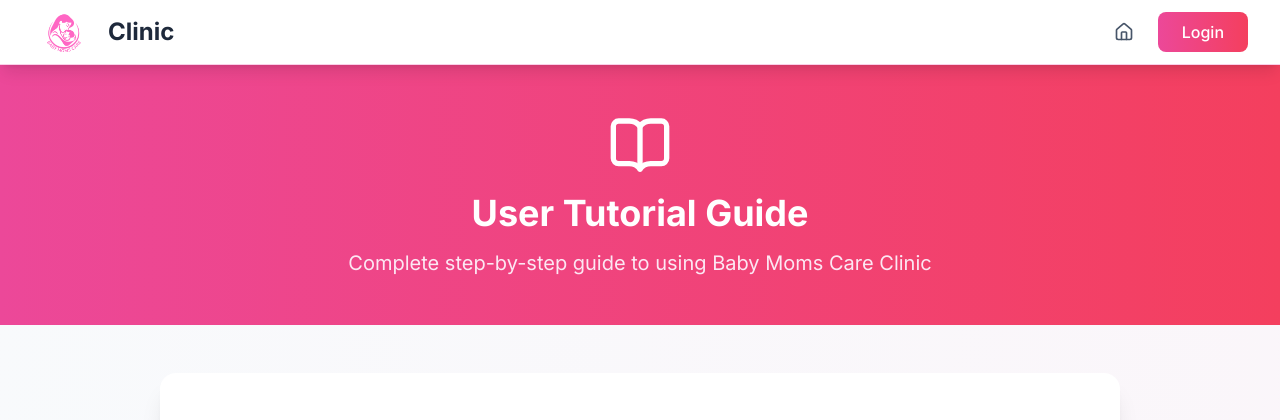
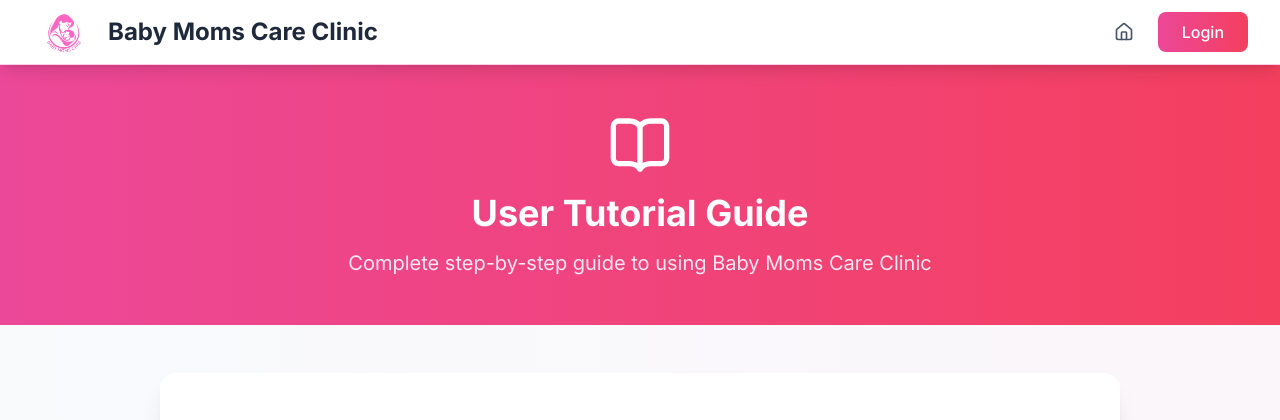
Before and after one commit to terdyy21ops/Baby-Moms-Care-Clinic, a Django app: page /tutorial/ in a window 1280 px wide. Shown: the top 420 px of the page. Run offline with Django 5.2, Linux system fonts and the light colour scheme; some libraries are stand-ins or nearby versions.

Commit message:
moms care

```diff
--- a/templates/tutorial.html
+++ b/templates/tutorial.html
@@ -145,13 +145,12 @@
     <nav class="bg-white/95 backdrop-blur-sm shadow-lg border-b border-pink-200 sticky top-0 z-50">
         <div class="max-w-7xl mx-auto px-4 sm:px-6 lg:px-8">
             <div class="flex justify-between items-center h-16">
-                <a href="/" class="flex items-center min-w-0">
+                <a href="/" class="flex items-center">
                     <div class="h-10 sm:h-16 w-auto flex items-center flex-shrink-0">
-                        <img src="{% static 'images/logo.png' %}" alt="Logo" class="h-full w-auto">
+                        <img src="{% static 'images/logo.png' %}" alt="Baby Moms Care Clinic" class="h-full w-auto">
                     </div>
-                    <span class="font-bold text-sm sm:text-xl lg:text-2xl text-slate-800 ml-2 sm:ml-3">
-                        <span class="hidden xs:inline">Baby Moms Care</span>
-                        <span class="hidden sm:inline"> Clinic</span>
+                    <span class="font-bold text-slate-800 ml-2 sm:ml-3 hidden md:block text-xl lg:text-2xl whitespace-nowrap">
+                        Baby Moms Care Clinic
                     </span>
                 </a>
 
```
